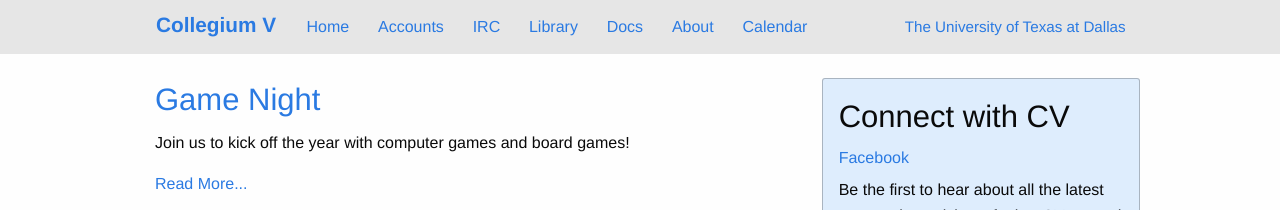
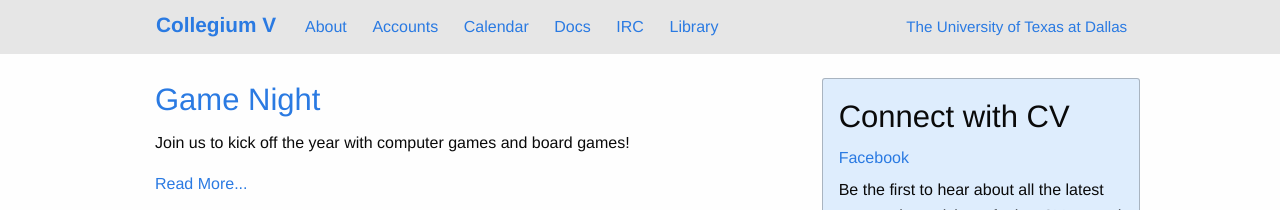
Before and after one commit to collegiumv/cv_jekyll, a Jekyll site: the page built from index.html, in a window 1280 px wide. Shown: the top 210 px of the page. Built offline with Jekyll 4.4.1, drawn with Linux system fonts in a browser that asks for light colours; the list of posts is cut into pages by our own code.

Commit message:
Change links in header menu bar

```diff
--- a/_includes/header.html
+++ b/_includes/header.html
@@ -8,16 +8,12 @@
             <div class="top-bar-left stacked-for-small">
                 <ul class="dropdown vertical medium-horizontal menu" data-dropdown-menu>
                     <li class="hide-for-small-only menu-text"><a href="{{ site.baseurl }}/" class="menu-title">{{ site.title }}</a></li>
-                    <li><a href="{{ site.baseurl }}/">Home</a></li>
+                    <li><a href="/pages/About.html">About</a></li>
                     <li><a href="http://account.collegiumv.org/">Accounts</a></li>
+                    <li><a href="/pages/calendar.html">Calendar</a></li>
+                    <li><a href="http://doc.collegiumv.org">Docs</a></li>
                     <li><a href="http://irc.collegiumv.org/">IRC</a></li>
                     <li><a href="http://collegiumv.librarika.com/search/">Library</a></li>
-                    <li><a href="http://doc.collegiumv.org">Docs</a></li>
-                    {% for page in site.pages %}
-                        {% if page.title %}
-                            <li><a href="{{ page.url | prepend: site.baseurl }}">{{ page.title }}</a></li>
-                        {% endif %}
-                    {% endfor %}
                 </ul>
             </div>
             <div class="show-for-large top-bar-right">
--- a/css/custom.css
+++ b/css/custom.css
@@ -18,7 +18,7 @@ li.over-logo > a {
 }
 
 .menu > li > a{
-    padding: 0.7rem 0.9rem;
+    padding: 0.7rem 0.8rem;
 }
 
 .menu > li > a.menu-title{
```
